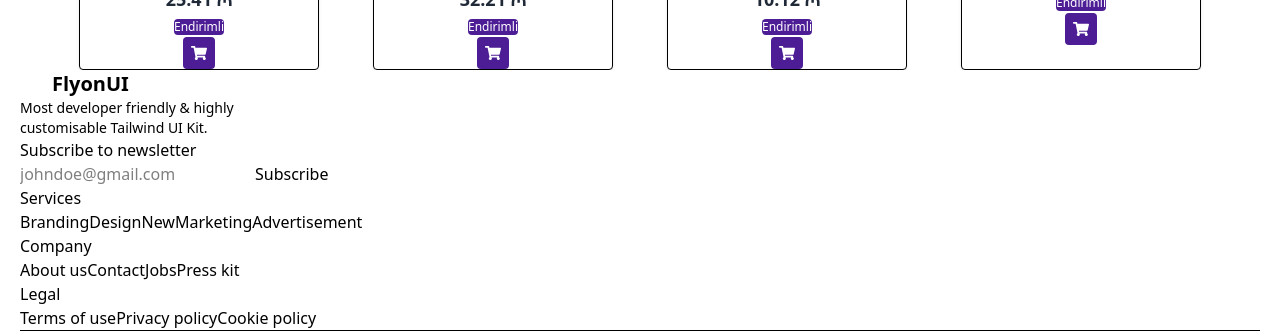
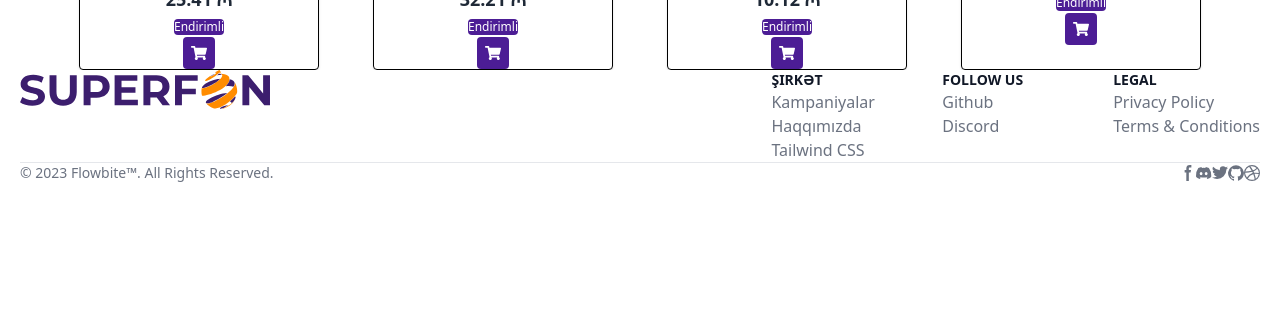
Before and after one commit to minamirza/superfon.az, a React (Vite) app: page / in a window 1280 px wide. Shown: the part 1916-2251 px from the top of the page. After the commit the page ends 2099 px from the top, so only its background shows below. Built offline with nearby package versions, Linux system fonts and the light colour scheme.

Commit message:
footer edit

```diff
--- a/package.json
+++ b/package.json
@@ -17,7 +17,7 @@
     "react-dom": "^19.1.0",
     "react-hot-toast": "^2.5.2",
     "react-icons": "^5.5.0",
-    "react-router-dom": "^7.6.3",
+    "react-router-dom": "^7.7.0",
     "tailwindcss": "^4.1.11"
   },
   "devDependencies": {
--- a/src/Components/footer/Footer.jsx
+++ b/src/Components/footer/Footer.jsx
@@ -1,72 +1,99 @@
 import React from 'react'
+import { Link } from "react-router-dom";
+import logo from "../../assets/logo.svg";
 
 
 function Footer() {
   return (
-    <div class="w-full">
-      <footer class="footer bg-base-200/60 p-10">
-        <form class="gap-6">
-          <div class="flex items-center gap-2 text-xl font-bold text-base-content">
-            <svg width="24" height="24" viewBox="0 0 24 24" fill="none" xmlns="http://www.w3.org/2000/svg"><path
-              fill-rule="evenodd"
-              clip-rule="evenodd"
-              d="M17.6745 16.9224L12.6233 10.378C12.2167 9.85117 11.4185 9.8611 11.0251 10.3979L6.45728 16.631C6.26893 16.888 5.96935 17.0398 5.65069 17.0398H3.79114C2.9635 17.0398 2.49412 16.0919 2.99583 15.4336L11.0224 4.90319C11.4206 4.38084 12.2056 4.37762 12.608 4.89668L20.9829 15.6987C21.4923 16.3558 21.024 17.3114 20.1926 17.3114H18.4661C18.1562 17.3114 17.8638 17.1677 17.6745 16.9224ZM12.5866 15.5924L14.8956 18.3593C15.439 19.0105 14.976 20 14.1278 20H9.74075C8.9164 20 8.4461 19.0586 8.94116 18.3994L11.0192 15.6325C11.4065 15.1169 12.1734 15.0972 12.5866 15.5924Z"
-              fill="var(--color-primary)"
-            /></svg>
-            <span>FlyonUI</span>
+
+
+    <footer class="bg-white dark:bg-gray-900">
+      <div class="mx-auto w-full max-w-screen-xl p-4 py-6 lg:py-8">
+        <div class="md:flex md:justify-between">
+          <div className="logo">
+            <Link to="/">
+              <img src={logo} alt="Logo" className="logo cursor-pointer" />
+            </Link>
           </div>
-          <p class="text-base-content text-sm">Most developer friendly & highly<br />customisable Tailwind UI Kit.</p>
-          <fieldset>
-            <label class="label-text" for="subscribeNewsletter"> Subscribe to newsletter </label>
-            <div class="flex flex-wrap sm:flex-nowrap w-full gap-1">
-              <input class="input input-sm" id="subscribeNewsletter" placeholder="johndoe@gmail.com" />
-              <button class="btn btn-sm btn-primary">Subscribe</button>
+          <div class="grid grid-cols-2 gap-8 sm:gap-6 sm:grid-cols-3">
+            <div>
+              <h2 class="mb-6 text-sm font-semibold text-gray-900 uppercase dark:text-white">Şirkət</h2>
+              <ul class="text-gray-500 dark:text-gray-400 font-medium">
+                <li class="mb-4">
+                  <a href="https://flowbite.com/" class="hover:underline">Kampaniyalar</a>
+                </li>
+                <li>
+                  <a href="https://tailwindcss.com/" class="hover:underline">Haqqımızda</a>
+                </li>
+                <li>
+                  <a href="https://tailwindcss.com/" class="hover:underline">Tailwind CSS</a>
+                </li>
+              </ul>
             </div>
-          </fieldset>
-        </form>
-        <nav class="text-base-content">
-          <h6 class="footer-title">Services</h6>
-          <a href="#" class="link link-hover">Branding</a>
-          <span><a href="#" class="link link-hover">Design</a><span class="badge ms-2 badge-sm badge-primary">New</span></span>
-          <a href="#" class="link link-hover">Marketing</a>
-          <a href="#" class="link link-hover">Advertisement</a>
-        </nav>
-        <nav class="text-base-content">
-          <h6 class="footer-title">Company</h6>
-          <a href="#" class="link link-hover">About us</a>
-          <a href="#" class="link link-hover">Contact</a>
-          <a href="#" class="link link-hover">Jobs</a>
-          <a href="#" class="link link-hover">Press kit</a>
-        </nav>
-        <nav class="text-base-content">
-          <h6 class="footer-title">Legal</h6>
-          <a href="#" class="link link-hover">Terms of use</a>
-          <a href="#" class="link link-hover">Privacy policy</a>
-          <a href="#" class="link link-hover">Cookie policy</a>
-        </nav>
-      </footer>
-      <footer class="footer bg-base-200/60 border-base-content/25 border-t px-6 py-4">
-        <div class="flex w-full items-center justify-between">
-          <aside class="grid-flow-col items-center">
-            <p>©2024 <a class="link link-hover font-medium" href="#">FlyonUI</a></p>
-          </aside>
-          <div class="flex h-5 gap-4">
-            <a href="#" class="link" aria-label="Github Link">
-              <span class="icon-[tabler--brand-github] size-5"></span>
+            <div>
+              <h2 class="mb-6 text-sm font-semibold text-gray-900 uppercase dark:text-white">Follow us</h2>
+              <ul class="text-gray-500 dark:text-gray-400 font-medium">
+                <li class="mb-4">
+                  <a href="https://github.com/themesberg/flowbite" class="hover:underline ">Github</a>
+                </li>
+                <li>
+                  <a href="https://discord.gg/4eeurUVvTy" class="hover:underline">Discord</a>
+                </li>
+              </ul>
+            </div>
+            <div>
+              <h2 class="mb-6 text-sm font-semibold text-gray-900 uppercase dark:text-white">Legal</h2>
+              <ul class="text-gray-500 dark:text-gray-400 font-medium">
+                <li class="mb-4">
+                  <a href="#" class="hover:underline">Privacy Policy</a>
+                </li>
+                <li>
+                  <a href="#" class="hover:underline">Terms &amp; Conditions</a>
+                </li>
+              </ul>
+            </div>
+          </div>
+        </div>
+        <hr class="my-6 border-gray-200 sm:mx-auto dark:border-gray-700 lg:my-8" />
+        <div class="sm:flex sm:items-center sm:justify-between">
+          <span class="text-sm text-gray-500 sm:text-center dark:text-gray-400">© 2023 <a href="https://flowbite.com/" class="hover:underline">Flowbite™</a>. All Rights Reserved.
+          </span>
+          <div class="flex mt-4 sm:justify-center sm:mt-0">
+            <a href="#" class="text-gray-500 hover:text-gray-900 dark:hover:text-white">
+              <svg class="w-4 h-4" aria-hidden="true" xmlns="http://www.w3.org/2000/svg" fill="currentColor" viewBox="0 0 8 19">
+                <path fill-rule="evenodd" d="M6.135 3H8V0H6.135a4.147 4.147 0 0 0-4.142 4.142V6H0v3h2v9.938h3V9h2.021l.592-3H5V3.591A.6.6 0 0 1 5.592 3h.543Z" clip-rule="evenodd" />
+              </svg>
+              <span class="sr-only">Facebook page</span>
             </a>
-            <a href="#" class="link" aria-label="Facebook Link">
-              <span class="icon-[tabler--brand-facebook] size-5"></span>
+            <a href="#" class="text-gray-500 hover:text-gray-900 dark:hover:text-white ms-5">
+              <svg class="w-4 h-4" aria-hidden="true" xmlns="http://www.w3.org/2000/svg" fill="currentColor" viewBox="0 0 21 16">
+                <path d="M16.942 1.556a16.3 16.3 0 0 0-4.126-1.3 12.04 12.04 0 0 0-.529 1.1 15.175 15.175 0 0 0-4.573 0 11.585 11.585 0 0 0-.535-1.1 16.274 16.274 0 0 0-4.129 1.3A17.392 17.392 0 0 0 .182 13.218a15.785 15.785 0 0 0 4.963 2.521c.41-.564.773-1.16 1.084-1.785a10.63 10.63 0 0 1-1.706-.83c.143-.106.283-.217.418-.33a11.664 11.664 0 0 0 10.118 0c.137.113.277.224.418.33-.544.328-1.116.606-1.71.832a12.52 12.52 0 0 0 1.084 1.785 16.46 16.46 0 0 0 5.064-2.595 17.286 17.286 0 0 0-2.973-11.59ZM6.678 10.813a1.941 1.941 0 0 1-1.8-2.045 1.93 1.93 0 0 1 1.8-2.047 1.919 1.919 0 0 1 1.8 2.047 1.93 1.93 0 0 1-1.8 2.045Zm6.644 0a1.94 1.94 0 0 1-1.8-2.045 1.93 1.93 0 0 1 1.8-2.047 1.918 1.918 0 0 1 1.8 2.047 1.93 1.93 0 0 1-1.8 2.045Z" />
+              </svg>
+              <span class="sr-only">Discord community</span>
             </a>
-            <a href="#" class="link" aria-label="X Link">
-              <span class="icon-[tabler--brand-x] size-5"></span>
+            <a href="#" class="text-gray-500 hover:text-gray-900 dark:hover:text-white ms-5">
+              <svg class="w-4 h-4" aria-hidden="true" xmlns="http://www.w3.org/2000/svg" fill="currentColor" viewBox="0 0 20 17">
+                <path fill-rule="evenodd" d="M20 1.892a8.178 8.178 0 0 1-2.355.635 4.074 4.074 0 0 0 1.8-2.235 8.344 8.344 0 0 1-2.605.98A4.13 4.13 0 0 0 13.85 0a4.068 4.068 0 0 0-4.1 4.038 4 4 0 0 0 .105.919A11.705 11.705 0 0 1 1.4.734a4.006 4.006 0 0 0 1.268 5.392 4.165 4.165 0 0 1-1.859-.5v.05A4.057 4.057 0 0 0 4.1 9.635a4.19 4.19 0 0 1-1.856.07 4.108 4.108 0 0 0 3.831 2.807A8.36 8.36 0 0 1 0 14.184 11.732 11.732 0 0 0 6.291 16 11.502 11.502 0 0 0 17.964 4.5c0-.177 0-.35-.012-.523A8.143 8.143 0 0 0 20 1.892Z" clip-rule="evenodd" />
+              </svg>
+              <span class="sr-only">Twitter page</span>
             </a>
-            <a href="#" class="link" aria-label="Google Link">
-              <span class="icon-[tabler--brand-google] size-5"></span>
+            <a href="#" class="text-gray-500 hover:text-gray-900 dark:hover:text-white ms-5">
+              <svg class="w-4 h-4" aria-hidden="true" xmlns="http://www.w3.org/2000/svg" fill="currentColor" viewBox="0 0 20 20">
+                <path fill-rule="evenodd" d="M10 .333A9.911 9.911 0 0 0 6.866 19.65c.5.092.678-.215.678-.477 0-.237-.01-1.017-.014-1.845-2.757.6-3.338-1.169-3.338-1.169a2.627 2.627 0 0 0-1.1-1.451c-.9-.615.07-.6.07-.6a2.084 2.084 0 0 1 1.518 1.021 2.11 2.11 0 0 0 2.884.823c.044-.503.268-.973.63-1.325-2.2-.25-4.516-1.1-4.516-4.9A3.832 3.832 0 0 1 4.7 7.068a3.56 3.56 0 0 1 .095-2.623s.832-.266 2.726 1.016a9.409 9.409 0 0 1 4.962 0c1.89-1.282 2.717-1.016 2.717-1.016.366.83.402 1.768.1 2.623a3.827 3.827 0 0 1 1.02 2.659c0 3.807-2.319 4.644-4.525 4.889a2.366 2.366 0 0 1 .673 1.834c0 1.326-.012 2.394-.012 2.72 0 .263.18.572.681.475A9.911 9.911 0 0 0 10 .333Z" clip-rule="evenodd" />
+              </svg>
+              <span class="sr-only">GitHub account</span>
+            </a>
+            <a href="#" class="text-gray-500 hover:text-gray-900 dark:hover:text-white ms-5">
+              <svg class="w-4 h-4" aria-hidden="true" xmlns="http://www.w3.org/2000/svg" fill="currentColor" viewBox="0 0 20 20">
+                <path fill-rule="evenodd" d="M10 0a10 10 0 1 0 10 10A10.009 10.009 0 0 0 10 0Zm6.613 4.614a8.523 8.523 0 0 1 1.93 5.32 20.094 20.094 0 0 0-5.949-.274c-.059-.149-.122-.292-.184-.441a23.879 23.879 0 0 0-.566-1.239 11.41 11.41 0 0 0 4.769-3.366ZM8 1.707a8.821 8.821 0 0 1 2-.238 8.5 8.5 0 0 1 5.664 2.152 9.608 9.608 0 0 1-4.476 3.087A45.758 45.758 0 0 0 8 1.707ZM1.642 8.262a8.57 8.57 0 0 1 4.73-5.981A53.998 53.998 0 0 1 9.54 7.222a32.078 32.078 0 0 1-7.9 1.04h.002Zm2.01 7.46a8.51 8.51 0 0 1-2.2-5.707v-.262a31.64 31.64 0 0 0 8.777-1.219c.243.477.477.964.692 1.449-.114.032-.227.067-.336.1a13.569 13.569 0 0 0-6.942 5.636l.009.003ZM10 18.556a8.508 8.508 0 0 1-5.243-1.8 11.717 11.717 0 0 1 6.7-5.332.509.509 0 0 1 .055-.02 35.65 35.65 0 0 1 1.819 6.476 8.476 8.476 0 0 1-3.331.676Zm4.772-1.462A37.232 37.232 0 0 0 13.113 11a12.513 12.513 0 0 1 5.321.364 8.56 8.56 0 0 1-3.66 5.73h-.002Z" clip-rule="evenodd" />
+              </svg>
+              <span class="sr-only">Dribbble account</span>
             </a>
           </div>
         </div>
-      </footer>
-    </div>
+      </div>
+    </footer>
+
   )
 }
 
```
Also changed, not shown: 1 other file (tests, documents, lock files or other folders).
